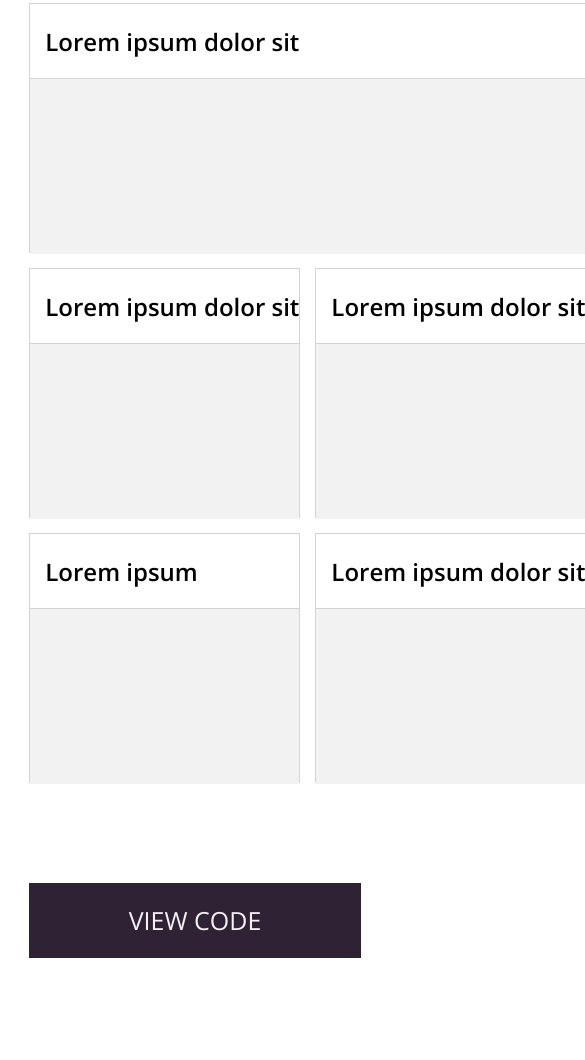
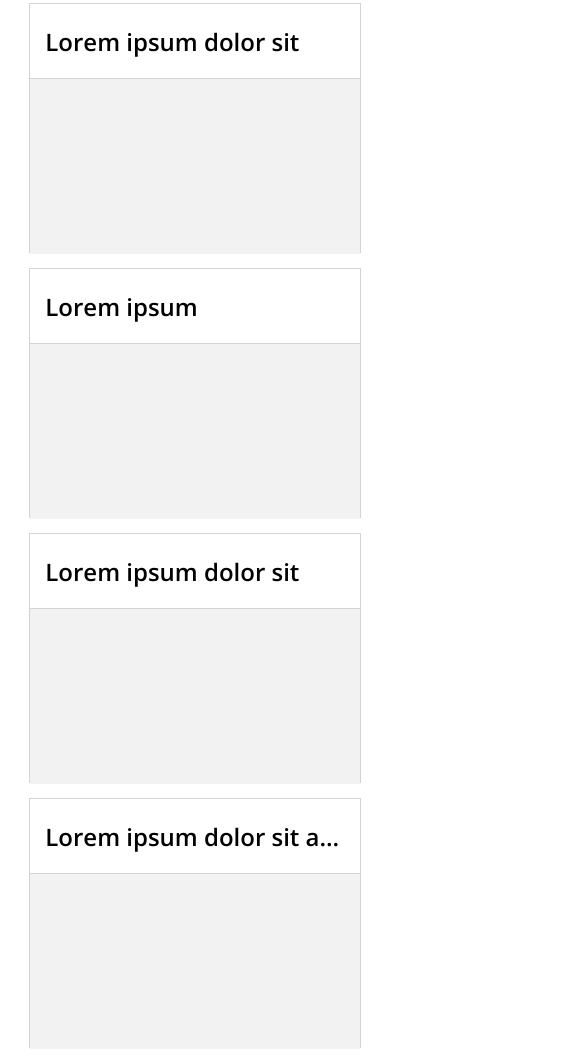
Before and after one commit to christielynam/pattrn-party, a plain HTML site: page index.html in a window 390 px wide. Shown: the part 2258-3318 px from the top of the page, 585 px wide, since content can reach past the window. Drawn offline with nearby package versions, Linux system fonts and the light colour scheme.

Commit message:
Size cards for mobile

```diff
--- a/index.html
+++ b/index.html
@@ -103,7 +103,7 @@
         <div class='image-container'></div>
       </article>
       <article class='card' id='card-four'>
-        <h2 class='card-heading'>Lorem ipsum dolor sit am...</h2>
+        <h2 class='card-heading'>Lorem ipsum dolor sit amet</h2>
         <div class='image-container'></div>
       </article>
       <article class='card' id='card-five'>
--- a/styles.css
+++ b/styles.css
@@ -293,17 +293,18 @@ img {
 
 .card {
   height: 250px;
+  min-width: 250px;
   border: 1px solid #D2D3D4;
 }
 
 .card-heading {
   height: 75px;
-  padding-left: 15px;
+  padding: 0 15px;
   border-bottom: 1px solid #D2D3D4;
   line-height: 75px;
+  white-space: nowrap;
   overflow: hidden;
   text-overflow: ellipsis;
-  white-space: nowrap;
 }
 
 .image-container {
@@ -316,5 +317,26 @@ img {
 }
 
 #card-seven {
-  grid-area: 3/2/4/4;
+  grid-area: 3/2/3/4;
 }
+
+@media screen and (max-width: 1025px) {
+  .card-container {
+    grid-template-columns: 1fr 1fr;
+  }
+  #card-seven {
+    grid-area: 4/2/5/3;
+  }
+}
+
+@media screen and (max-width: 650px) {
+  .card-container {
+    grid-template-columns: 1fr;
+  }
+  #card-one {
+    grid-area: 1/1/1/2
+  }
+  #card-seven {
+    grid-area: 7/1/7/2
+  }
+}
```
